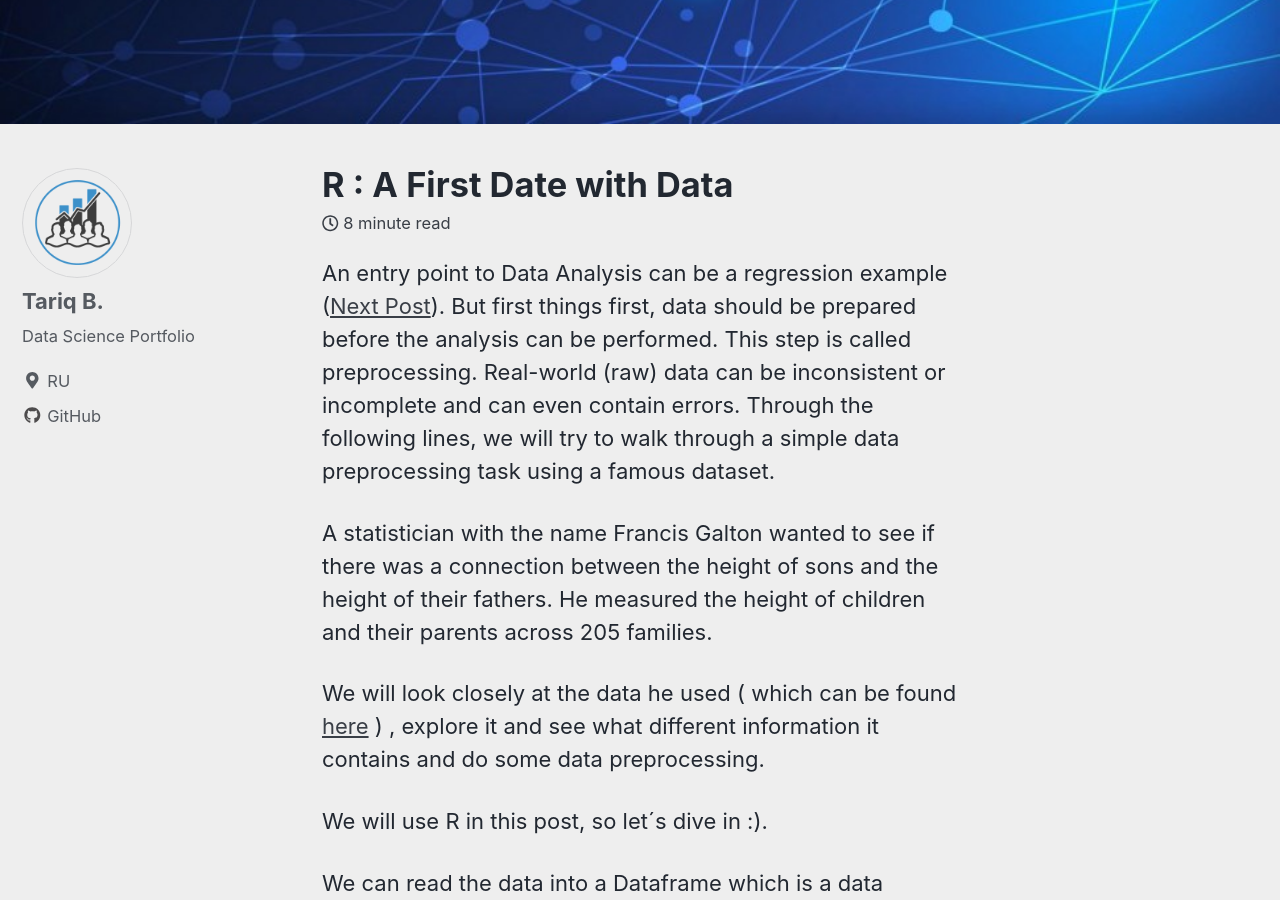
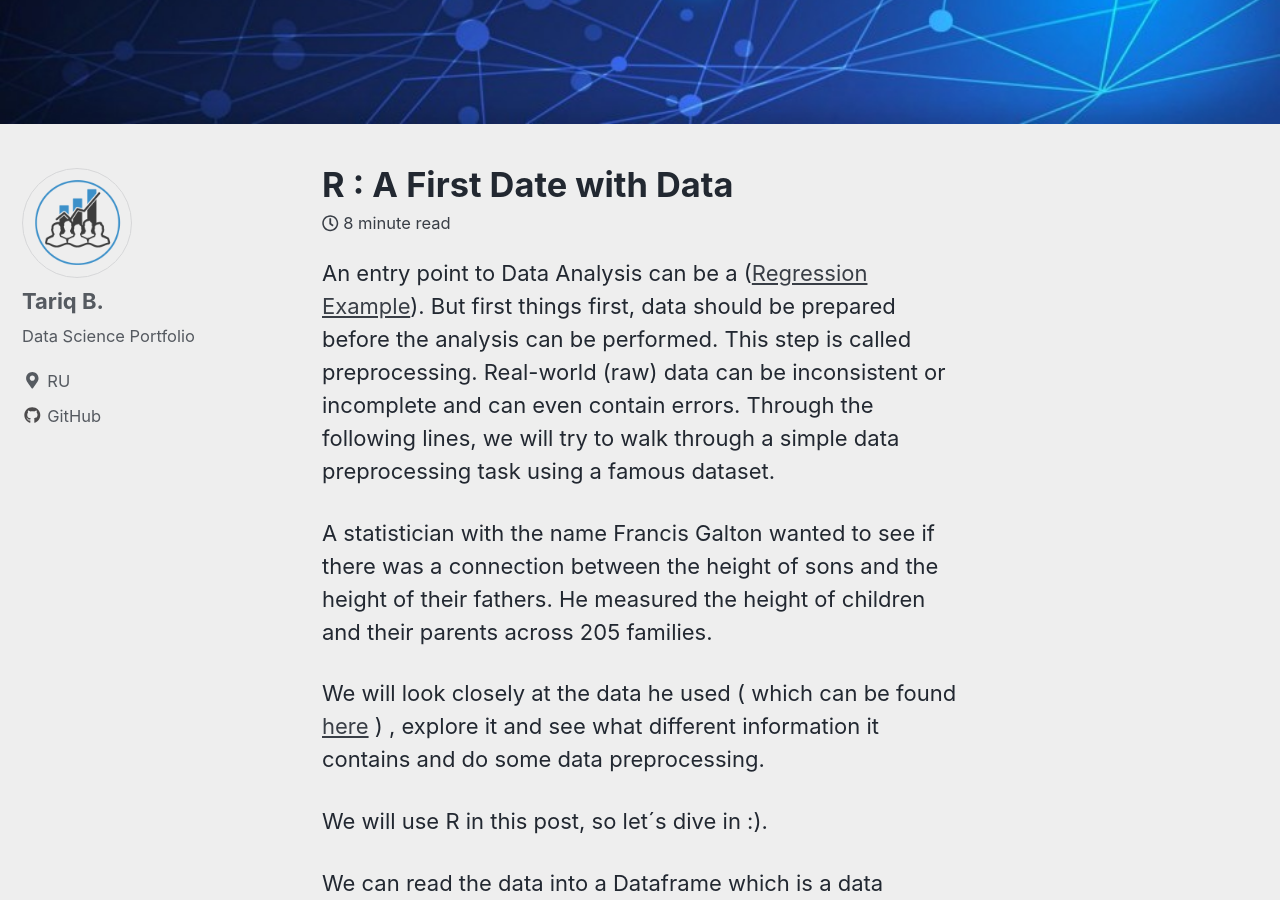
Before and after one commit to TariqGon/TariqGon.github.io, a Jekyll site: the page built from _posts/2018-03-11- R - A First Date with Data.md, in a window 1280 px wide and 900 px high, scrolled down 326 px. Built offline with Jekyll 4.4.1, drawn with Linux system fonts in a browser that asks for light colours; nearby versions of some CDN libraries.

Commit message:
new commit

```diff
--- a/_posts/2018-03-11- R - A First Date with Data.md
+++ b/_posts/2018-03-11- R - A First Date with Data.md
@@ -7,7 +7,7 @@
 excerpt: " Data Science, Data Preprocessing, R"
 ---
 
-An entry point to Data Analysis can be a regression example ([Next Post](/_pages/2018-03-11- A_Simple_Linear_Regression_Example.html)). But first things first, data should be prepared before the analysis can be performed. This step is called preprocessing. Real-world (raw) data can be inconsistent or incomplete and can even contain errors. Through the following lines, we will try to walk through a simple data preprocessing task using a famous dataset.
+An entry point to Data Analysis can be a ([Regression Example](/_pages/2018-03-11- A_Simple_Linear_Regression_Example.html)). But first things first, data should be prepared before the analysis can be performed. This step is called preprocessing. Real-world (raw) data can be inconsistent or incomplete and can even contain errors. Through the following lines, we will try to walk through a simple data preprocessing task using a famous dataset.
 
 A statistician with the name Francis Galton wanted to see if there was a connection between the height of sons and the height of their fathers. He measured the height of children and their parents across 205 families.
 
```
Also changed, not shown: _posts/2018-03-10- A_First_Date_ with_Data.md (+1 -1 lines).
